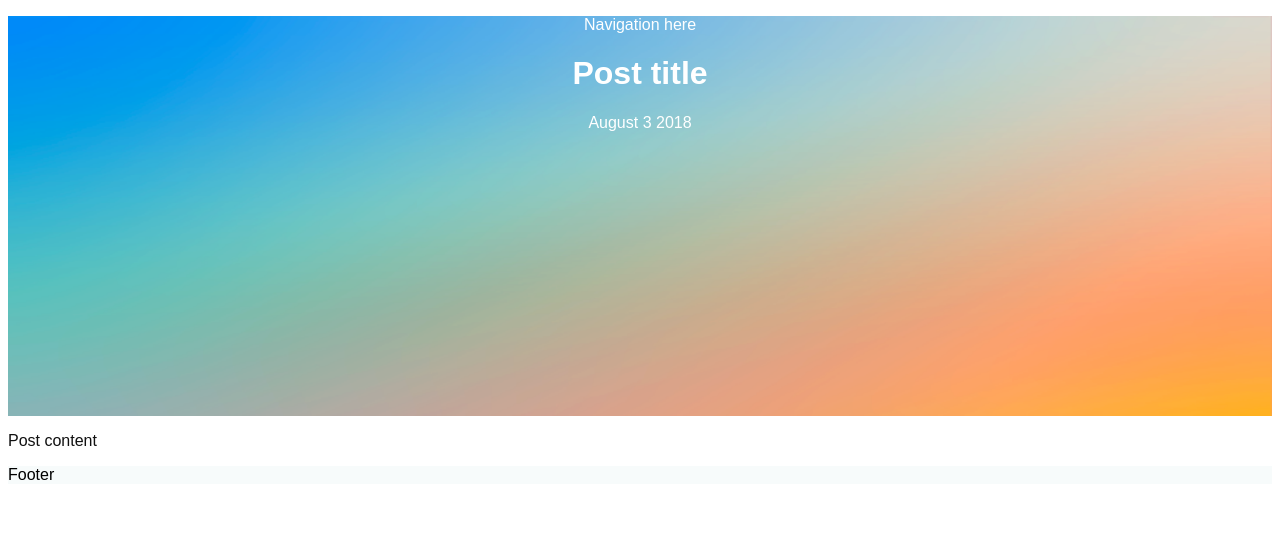
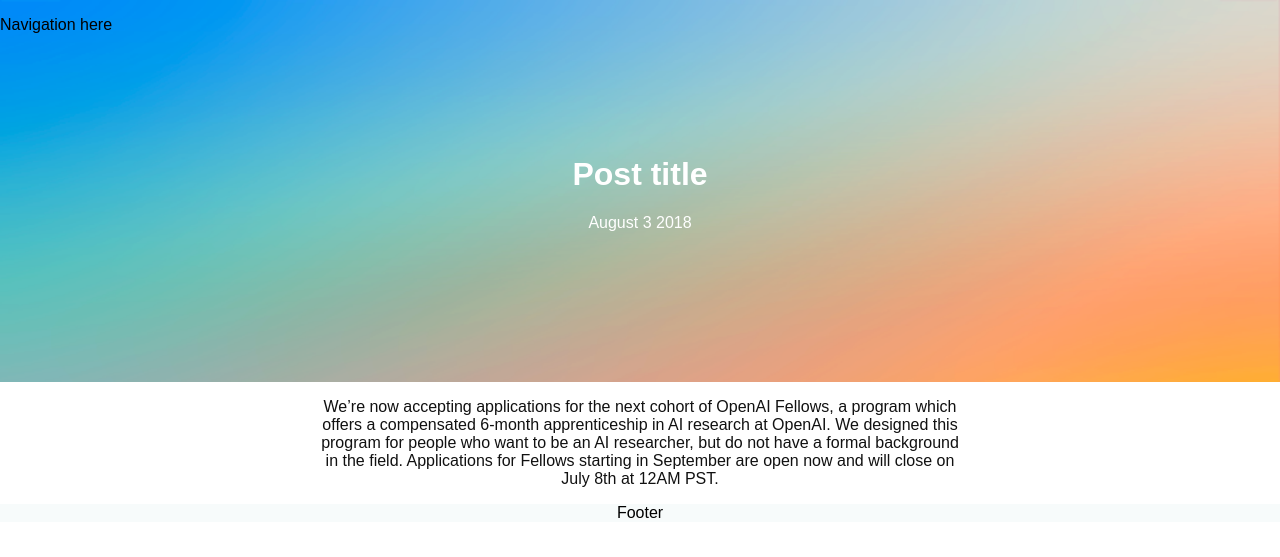
Before and after one commit to theaq175/theaq175.github.io, a Jekyll site: the page built from _posts/2018-08-03-first-post.md, in a window 1280 px wide. Shown: the top 557 px of the page. Built offline with Jekyll 4.4.1, drawn with Linux system fonts in a browser that asks for light colours.

Commit message:
started flexbox

```diff
--- a/_layouts/post.html
+++ b/_layouts/post.html
@@ -12,11 +12,19 @@
 
     <header>
 
-      <p>Navigation here</p>
+      <nav>
 
-      <h1>{{ page.title }}</h1>
+        <p>Navigation here</p>
 
-      <p>{{ page.date | date: "%B %-d %Y"}}</p>
+      </nav>
+
+      <div class="post-info">
+
+        <h1>{{ page.title }}</h1>
+
+        <p>{{ page.date | date: "%B %-d %Y"}}</p>
+
+      </div>
 
     </header>
 
--- a/_posts/2018-08-03-first-post.md
+++ b/_posts/2018-08-03-first-post.md
@@ -4,4 +4,4 @@ title: "Post title"
 date: 2018-08-03
 ---
 
-Post content
+We’re now accepting applications for the next cohort of OpenAI Fellows, a program which offers a compensated 6-month apprenticeship in AI research at OpenAI. We designed this program for people who want to be an AI researcher, but do not have a formal background in the field. Applications for Fellows starting in September are open now and will close on July 8th at 12AM PST.
--- a/css/main.css
+++ b/css/main.css
@@ -3,7 +3,9 @@ html {
 }
 
 body {
-
+  margin: 0;
+  margin-top: 0;
+  text-align: center;
 }
 
 header {
@@ -11,25 +13,38 @@ header {
     background-repeat: no-repeat;
     background-size: cover;
     color: white;
-    text-align: center;
-    height: 400px;
+    height: 382px;
     width: 100%;
+    display: flex;
+    flex-direction: column;
+    justify-content: center;
+    position: relative;
 }
 
-header.h1 {
-    font-size: 4.4em;
-    line-height: 1.2em;
-    font-weight: 500;
-    margin: 0;
-    text-wrap: balanced;
-    color: #fff;
-    width: 100%;
-    display: block
+header.img {
+    --blur: 1px;
+    --inset: 100px;
+    filter: blur(var(--blur))
+}
+
+nav {
+    color: black;
+    align-self: flex-start;
+    position: absolute;
+    top: 0;
+    left: 0;
+}
+
+.post-info {
+    text-align: center;
+    align-self: center;
 }
 
 section {
-    width: 50%;
+    margin-left: 25%;
+    margin-right: 25%;
     color: #111;
+    text-align: center;
 }
 
 footer {
```
Also changed, not shown: 2 other files.
